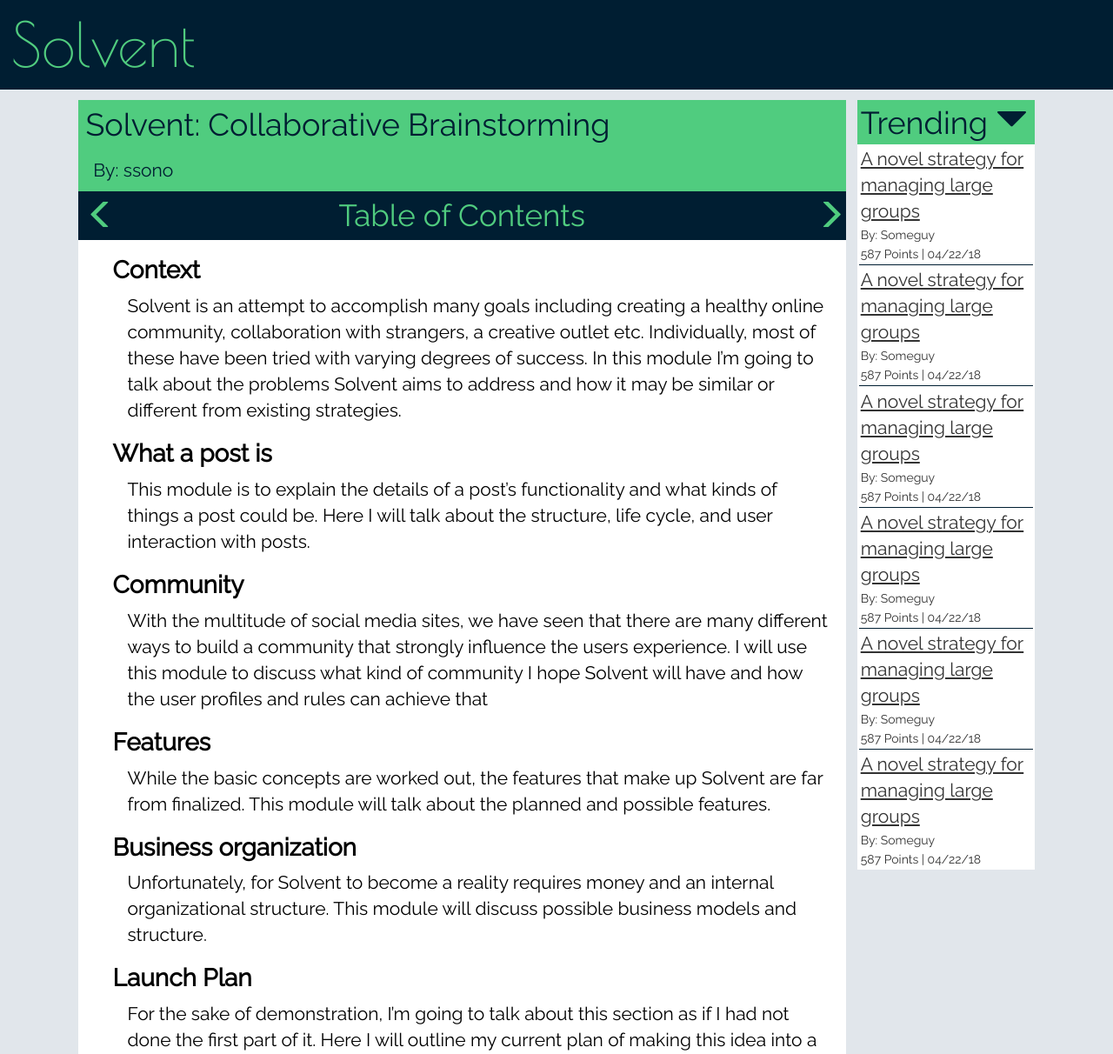
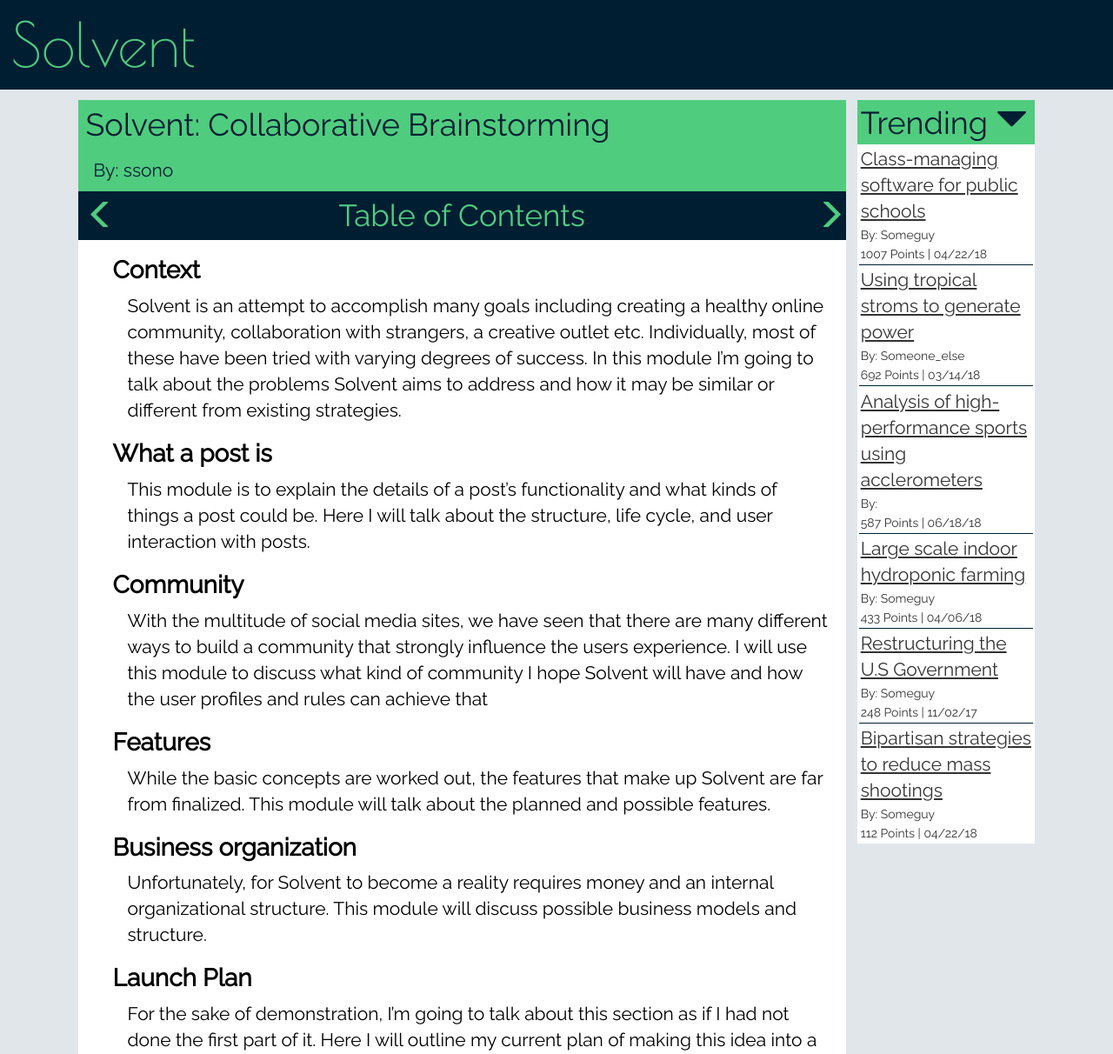
Before and after one commit to ssono/experisol, a Django app: template solution/templates/solve.html in a window 1280 px wide. Shown: the top 1212 px of the page at 87% size. Run offline with Django 3.2, Linux system fonts and the light colour scheme; the template is opened without the code that fills it: values that come from a table or form of the project are taken from there, others are empty; data comes from the database, SQL or seed files in the repository; both versions use the stored data as it was after the commit; some libraries are stand-ins or nearby versions.

Commit message:
changed sidebar content

```diff
--- a/solution/templates/comChildren.html
+++ b/solution/templates/comChildren.html
@@ -12,9 +12,9 @@
             <span class="glyphicon glyphicon-menu-up comment_up" pkid="{{ child.pk }}"></span>
           </p>
           <p class="comment_points" id="compoints_{{ child.pk }}">{{ child.points }}</p>
-          <p class="comment_points">
+          <!-- <p class="comment_points">
             <span class="glyphicon glyphicon-menu-down comment_down" pkid="{{ child.pk }}"></span>
-          </p>
+          </p> -->
         </div>
 
         <div class="expand_wrap" pkid="{{ child.pk }}">
--- a/solution/templates/solve.html
+++ b/solution/templates/solve.html
@@ -68,34 +68,34 @@
         <span class="glyphicon glyphicon-triangle-bottom"></span>
       </h1>
     </div>
-    <p class="subname">A novel strategy for managing large groups<p>
+    <p class="subname">Class-managing software for public schools<p>
     <p class="subdata">By: Someguy</p>
-    <p class="subdata">587 Points | 04/22/18</p>
+    <p class="subdata">1007 Points | 04/22/18</p>
     <hr>
 
-    <p class="subname">A novel strategy for managing large groups<p>
-    <p class="subdata">By: Someguy</p>
-    <p class="subdata">587 Points | 04/22/18</p>
+    <p class="subname">Using tropical stroms to generate power<p>
+    <p class="subdata">By: Someone_else</p>
+    <p class="subdata">692 Points | 03/14/18</p>
     <hr>
 
-    <p class="subname">A novel strategy for managing large groups<p>
-    <p class="subdata">By: Someguy</p>
-    <p class="subdata">587 Points | 04/22/18</p>
+    <p class="subname">Analysis of high-performance sports using acclerometers<p>
+    <p class="subdata">By: </p>
+    <p class="subdata">587 Points | 06/18/18</p>
     <hr>
 
-    <p class="subname">A novel strategy for managing large groups<p>
+    <p class="subname">Large scale indoor hydroponic farming<p>
     <p class="subdata">By: Someguy</p>
-    <p class="subdata">587 Points | 04/22/18</p>
+    <p class="subdata">433 Points | 04/06/18</p>
     <hr>
 
-    <p class="subname">A novel strategy for managing large groups<p>
+    <p class="subname">Restructuring the U.S Government<p>
     <p class="subdata">By: Someguy</p>
-    <p class="subdata">587 Points | 04/22/18</p>
+    <p class="subdata">248 Points | 11/02/17</p>
     <hr>
 
-    <p class="subname">A novel strategy for managing large groups<p>
+    <p class="subname">Bipartisan strategies to reduce mass shootings<p>
     <p class="subdata">By: Someguy</p>
-    <p class="subdata">587 Points | 04/22/18</p>
+    <p class="subdata">112 Points | 04/22/18</p>
 
   </div>
   <div id="com_wrap">
```
Also changed, not shown: db.sqlite3.
